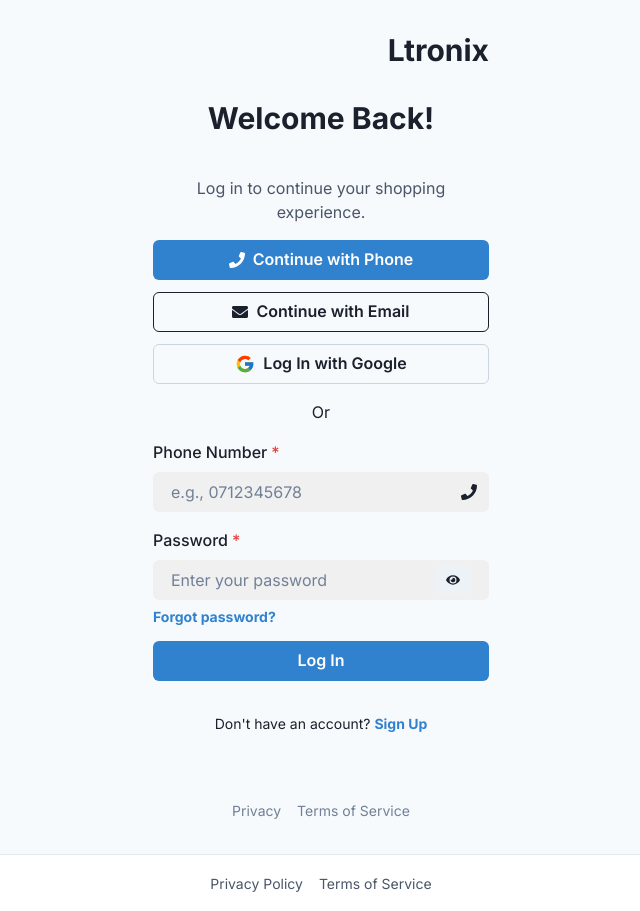
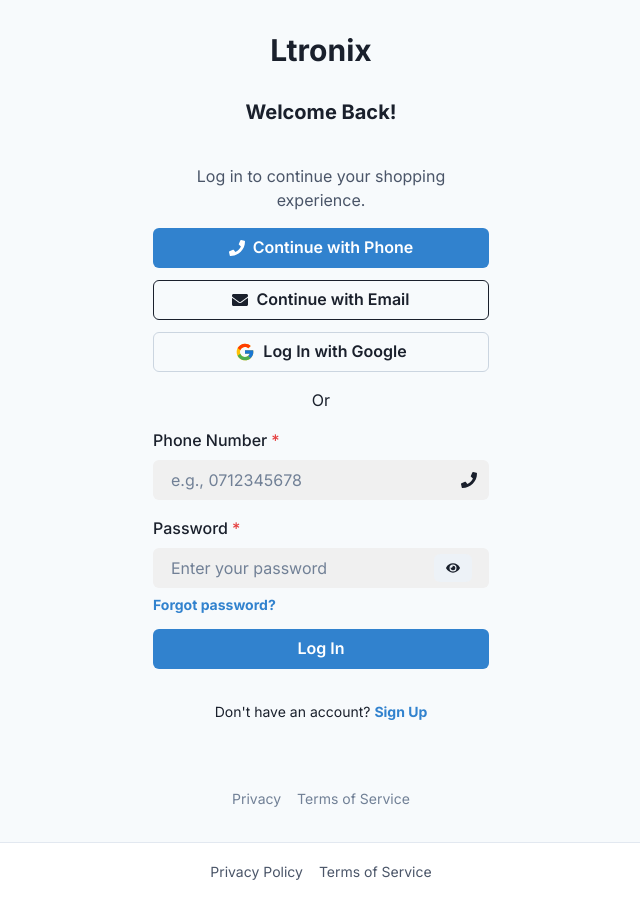
Before and after one commit to ndunguloren96/ltronix-shop, a Next.js app in the folder frontend/my-app/: page /auth/login in a window 1280 px wide. Shown: the whole page, without its empty margins (319-959 px from the left). Built offline with nearby package versions, Linux system fonts and the light colour scheme; no server answers.

Commit message:
refactor: attach homepage link to authentication pages to ease of navigation

```diff
--- a/frontend/my-app/src/app/auth/login/page.tsx
+++ b/frontend/my-app/src/app/auth/login/page.tsx
@@ -80,12 +80,16 @@
   return (
     <Flex direction="column" minH="100vh" align="center" justify="center" bg="gray.50">
       <VStack spacing={8} p={8} width={{ base: '90%', md: '400px' }} >
-        <Heading as="h1" size="lg" textAlign={{ base: 'center', md: 'right' }} width="full">
-          Ltronix
-        </Heading>
+        <NextLink href="/" passHref>
+          <ChakraLink _hover={{ textDecoration: 'none' }}>
+            <Heading as="h1" size="lg" textAlign={{ base: 'center', md: 'left' }} width="full">
+              Ltronix
+            </Heading>
+          </ChakraLink>
+        </NextLink>
 
         <VStack spacing={4} align="stretch" width="full">
-          <Heading as="h2" size="lg" textAlign="center" mb={6}>
+          <Heading as="h2" size="md" textAlign="center" mb={6}>
             Welcome Back!
           </Heading>
           <Text fontSize="md" textAlign="center" color="gray.600">
--- a/frontend/my-app/src/components/Header.tsx
+++ b/frontend/my-app/src/components/Header.tsx
@@ -280,8 +280,8 @@
                 </>
               ) : (
                 <>
-                  <Button as={ChakraLink} fontSize={'sm'} fontWeight={400} variant={'link'} href="/auth/login" aria-label="Sign In">
-                    Sign In
+                  <Button as={ChakraLink} fontSize={'sm'} fontWeight={400} variant={'link'} href="/auth/login" aria-label="Log In">
+                    Log In
                   </Button>
                   <Button
                     as={ChakraLink}
@@ -380,8 +380,8 @@
                     </>
                   ) : (
                     <>
-                      <Button as={ChakraLink} colorScheme="blue" width="full" onClick={onClose} href="/auth/login" aria-label="Sign In (mobile)">
-                        Sign In
+                      <Button as={ChakraLink} colorScheme="blue" width="full" onClick={onClose} href="/auth/login" aria-label="Log In (mobile)">
+                        Log In
                       </Button>
                       <Button as={ChakraLink} colorScheme="blue" width="full" onClick={onClose} href="/auth/signup" aria-label="Sign Up (mobile)">
                         Sign Up
```
Also changed, not shown: frontend/my-app/src/app/auth/signup/page.tsx (+8 -4 lines).
